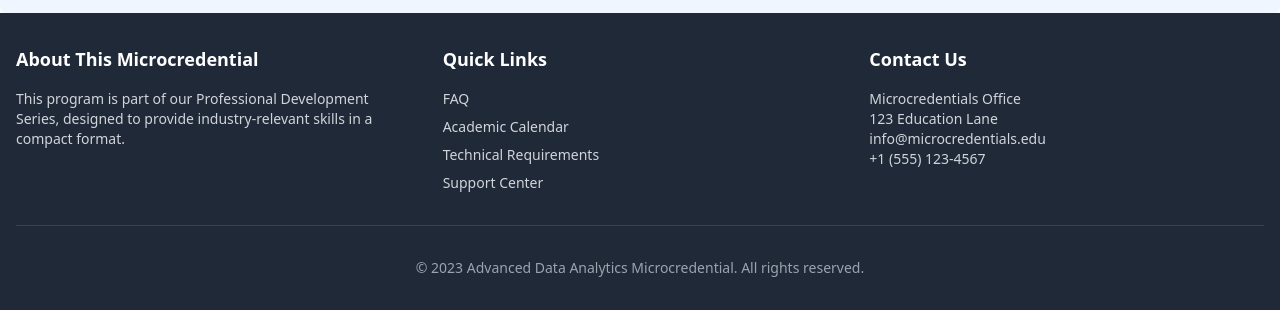
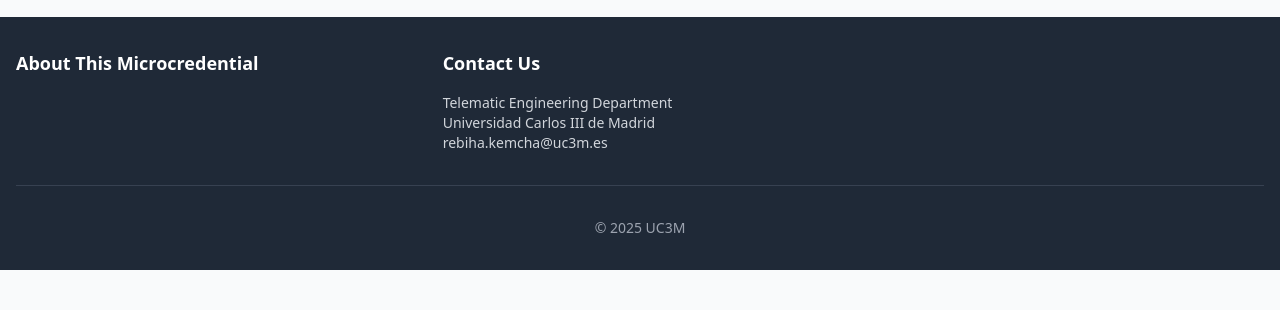
Before and after one commit to rkemcha/mc_feedbacks, a plain HTML site: page index.html in a window 1280 px wide. Shown: the part 4126-4436 px from the top of the page. After the commit the page ends 4396 px from the top, so only its background shows below. Drawn offline with nearby package versions, Linux system fonts and the light colour scheme.

Commit message:
some updates

```diff
--- a/index.html
+++ b/index.html
@@ -426,14 +426,6 @@
                     </div>
                     <h2 class="text-2xl font-bold text-gray-800">Evaluation Form</h2>
                 </div>
-
-
-                    <!-- Google Form Embed -->
-                        <iframe src="https://docs.google.com/forms/d/e/1FAIpQLSfw0kFv73XFf-tH1hUBSK3g7XMAWr56kfuCh_4RH3ysY-tNEg/viewform?embedded=true"
-                            width="100%" height="1200" frameborder="0" marginheight="0" marginwidth="0">
-                        </iframe>
-                    </div>
-
                 <div class="mt-6 bg-blue-50 p-4 rounded-lg">
                     <h3 class="font-semibold text-blue-800 mb-2">Privacy Notice</h3>
                     <p class="text-sm text-gray-700">
@@ -441,6 +433,11 @@
                         The data collected will only be used for quality improvement purposes.
                     </p>
                 </div>
+                     <!-- Google Form Embed -->
+                    <iframe src="https://docs.google.com/forms/d/e/1FAIpQLSfw0kFv73XFf-tH1hUBSK3g7XMAWr56kfuCh_4RH3ysY-tNEg/viewform?embedded=true"
+                           width="100%" height="1200" frameborder="0" marginheight="0" marginwidth="0">
+                    </iframe>
+
                 </div>
             </section>
         </main>
@@ -453,30 +450,20 @@
                 <div>
                     <h3 class="text-lg font-semibold mb-4">About This Microcredential</h3>
                     <p class="text-gray-300 text-sm">
-                        This program is part of our Professional Development Series, designed to provide industry-relevant skills in a compact format.
                              </p>
                 </div>
-                <div>
-                    <h3 class="text-lg font-semibold mb-4">Quick Links</h3>
-                    <ul class="space-y-2 text-sm">
-                        <li><a href="#" class="text-gray-300 hover:text-white transition">FAQ</a></li>
-                        <li><a href="#" class="text-gray-300 hover:text-white transition">Academic Calendar</a></li>
-                        <li><a href="#" class="text-gray-300 hover:text-white transition">Technical Requirements</a></li>
-                        <li><a href="#" class="text-gray-300 hover:text-white transition">Support Center</a></li>
-                    </ul>
-                </div>
+
                 <div>
                     <h3 class="text-lg font-semibold mb-4">Contact Us</h3>
                     <address class="not-italic text-gray-300 text-sm">
-                        <p>Microcredentials Office</p>
-                        <p>123 Education Lane</p>
-                        <p>info@microcredentials.edu</p>
-                        <p>+1 (555) 123-4567</p>
+                        <p>Telematic Engineering Department</p>
+                        <p>Universidad Carlos III de Madrid</p>
+                        <p>rebiha.kemcha@uc3m.es</p>
                     </address>
                 </div>
             </div>
             <div class="border-t border-gray-700 mt-8 pt-8 text-center text-sm text-gray-400">
-                <p>© 2023 Advanced Data Analytics Microcredential. All rights reserved.</p>
+                <p>© 2025 UC3M</p>
             </div>
         </div>
     </footer>
```
Lines whose indentation alone changed are shown as unchanged.
